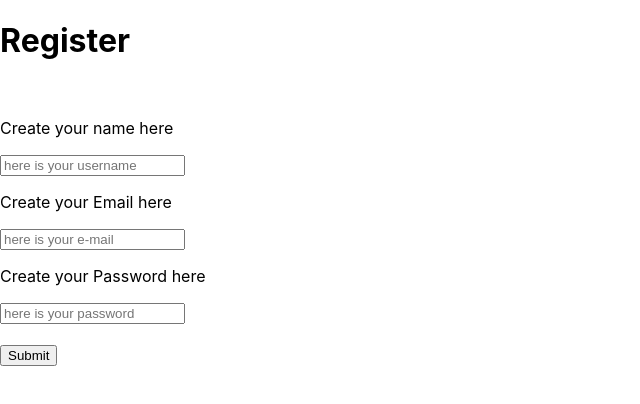
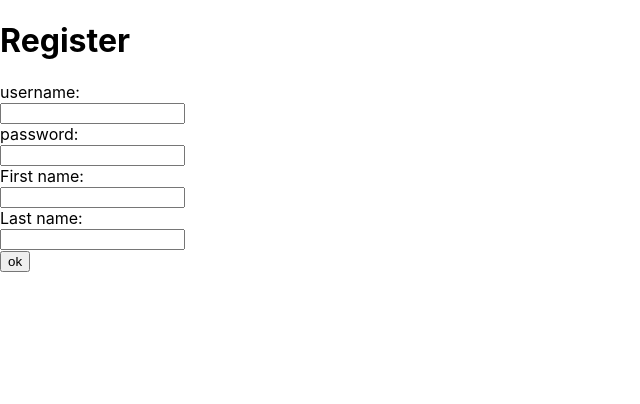
Before and after one commit to bci-innovation-labs/cookingpot-front, a React (Create React App) app: page /register in a window 1280 px wide. Shown: the top 404 px of the page, without its empty margins (0-640 px from the left). Built offline with nearby package versions, Linux system fonts and the light colour scheme.

Commit message:
my latest work

```diff
--- a/src/Components/RegisterComponent.js
+++ b/src/Components/RegisterComponent.js
@@ -1,24 +1,27 @@
-import React, { Component } from 'react';
+import React, {Component} from 'react';
+
 
 class RegisterComponent extends Component {
-    render() {
-        const { onClick, onChange, userEmail, userName, userPassword } = this.props;
-        return (
-            <div>
-               <h1>Register</h1>
-               <br />
-               <p>Create your name here</p>
-               <input name="userName" type="text" value={userName} placeholder="here is your username" onchange={onChange}/><br />
-               <p>Create your Email here</p>
-               <input name="userEmail" type="email" value={userEmail} placeholder="here is your e-mail" onChange={onChange}/><br />
-               <p>Create your Password here</p>
-               <input name="userPassword" type="password" value={userPassword} placeholder="here is your password" onchange={onChange}/><br />
-               <br />
-               <button onClick={onClick}>Submit</button>
+  render (){
+    const {onRegisterClick,onChange}=this.props;
+    return(
+      <div>
+      <h1>Register</h1>
+      <form>
+      username:<br />
+        <input type="text" name="username" onChange={onChange} /><br />
+      password:<br />
+        <input type="text" name="password" onChange={onChange}/><br />
 
-            </div>
-        )
-    }
+  First name:<br />
+  <input type="text" name="firstname" onChange={onChange} /><br />
+  Last name:<br />
+  <input type="text" name="lastname" onChange={onChange}/>
+</form>
+      <button onClick={onRegisterClick}> ok </button>
+      </div>
+    )
+  }
 }
 
 export default RegisterComponent;
--- /dev/null
+++ b/src/Components/RegisterSuccessComponent.js
@@ -0,0 +1,16 @@
+import React, {Component} from 'react';
+import { Link } from 'react-router-dom';
+
+class RegisterSuccessComponent extends Component{
+  render(){
+    return(
+      <div>
+      <h1>RegisterSuccess</h1>
+      <p> Success! you should go dashboard</p>
+      <Link to="/dashboard">here is dashboard</Link>
+      </div>
+    )
+  }
+}
+
+export default RegisterSuccessComponent;
--- a/src/Containers/AppContainer.js
+++ b/src/Containers/AppContainer.js
@@ -6,6 +6,7 @@ import DashboardContainer from "./DashboardContainer";
 import RegisterContainer from "./RegisterContainer";
 import TopMenuContainer from "./TopMenuContainer";
 import FoodSearchContainer from "./FoodSearchContainer";
+import RegisterSuccessContainer from "./RegisterSuccessContainer.js"
 
 class AppContainer extends Component {
   render() {
@@ -16,6 +17,7 @@ class AppContainer extends Component {
            <Route path="/register" exact component={RegisterContainer} />
            <Route path="/topmenu" exact component={TopMenuContainer} />
            <Route path="/food-search" exact component={FoodSearchContainer} />
+            <Route path="/registersuccess" exact component={RegisterSuccessContainer} />
        </Router>
     );
   }
--- a/src/Containers/RegisterContainer.js
+++ b/src/Containers/RegisterContainer.js
@@ -1,49 +1,49 @@
-import React, { Component } from 'react';
-import { Redirect } from "react-router-dom";
-
-import RegisterComponent from "../Components/RegisterComponent";
+import React, {Component} from 'react'
+import RegisterComponent from '../Components/RegisterComponent'
+import {Redirect} from 'react-router-dom'
 
 class RegisterContainer extends Component {
-    constructor(props) {
-        super(props);
+  constructor(props){
+    super(props)
     this.state = {
-            userEmail: '',
-            userName:'',
-            userPassword:'',
-            referrer: null
+      email:'',
+      password:'',
+      firstname:'',
+      lastname:'',
+      wasRegistered:false
     }
+
+this.onRegisterClick = this.onRegisterClick.bind(this);
 this.onChange = this.onChange.bind(this);
-        this.onClick = this.onClick.bind(this);
 }
-    onChange(e) {
+
+onChange(event){
   this.setState({
-            [e.target.name]: e.target.value,
+    [event.target.name]: event.target.value,
   })
 }
-    onClick() {
-        console.log(this.state);
-        localStorage.setItem("userEmail", this.state.userEmail);
-        localStorage.setItem("userName", this.state.userName);
-        localStorage.setItem("userPassword", this.state.userPassword);
-
+onRegisterClick(){
   this.setState({
-            referrer: '/dashboard'
+    wasRegistered:true
   })
 }
 
-    render() {
-        if (this.state.referrer !== null) {
-            return <Redirect to="/dashboard" />
+  render(){
+    if (this.state.wasRegistered){
+      return <Redirect to="/registersuccess" />
     }
-        return (
+    return(
   <RegisterComponent
-                userEmail={this.state.userEmail}
-                userName={this.state.userName}
-                userPassword={this.state.userPassword}
-                onClick={this.onClick}
-                onChange={this.onChange} />
+  email={this.state.email}
+  password={this.state.password}
+  firstname={this.state.firstname}
+  lastname={this.state.lastname}
+  onChange={this.onChange}
+  onRegisterClick={this.onRegisterClick}
+  />
+
     )
   }
 }
 
-export default RegisterContainer
+export default RegisterContainer;
--- /dev/null
+++ b/src/Containers/RegisterSuccessContainer.js
@@ -0,0 +1,12 @@
+import React,{Component} from 'react';
+import RegisterSuccessComponent from '../Components/RegisterSuccessComponent'
+
+class RegisterSuccessContainer extends Component {
+  render (){
+    return(
+      <RegisterSuccessComponent />
+    )
+  }
+}
+
+export default RegisterSuccessContainer;
```
Also changed, not shown: 1 other file (tests, documents, lock files or other folders). Lines whose indentation alone changed are shown as unchanged.
